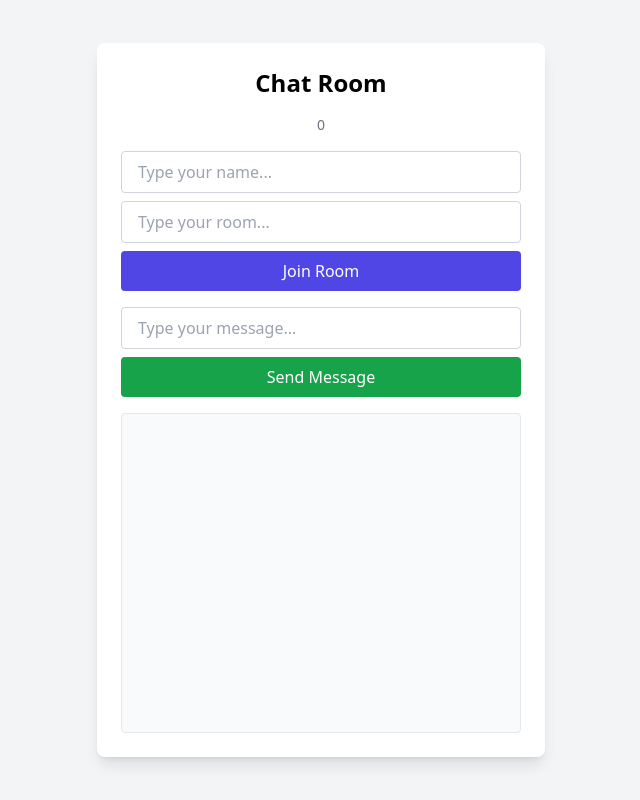
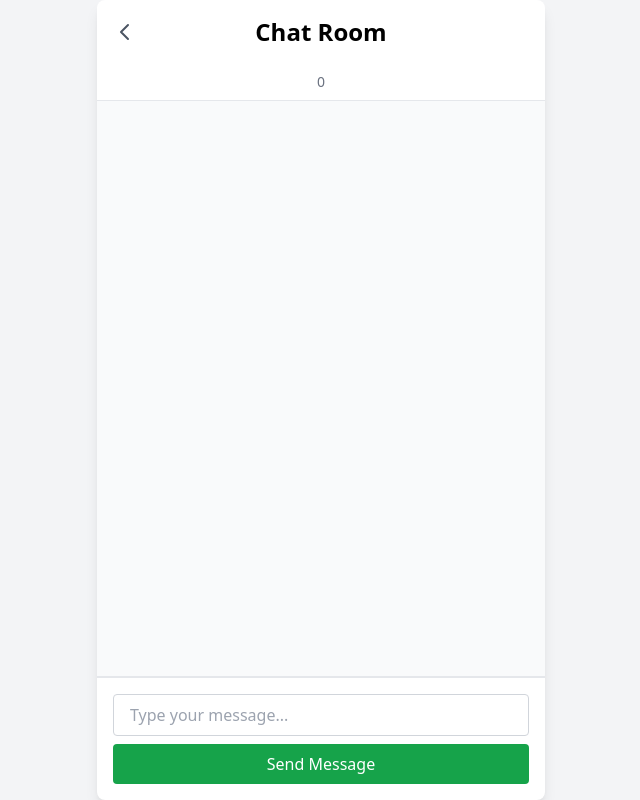
Before and after one commit to nisibz/simple-chat, a website: page src/chat.html in a window 1280 px wide. Both pictures are taken after a click on the button "Join Room". Shown: the whole page, without its empty margins (319-959 px from the left). Drawn offline with nearby package versions, Linux system fonts and the light colour scheme; no server answers.

Commit message:
Refactor chat room interface to separate joining and chatting sections

```diff
--- a/src/chat.html
+++ b/src/chat.html
@@ -7,11 +7,11 @@
     <script src="https://cdn.tailwindcss.com"></script>
   </head>
   <body class="bg-gray-100 h-screen flex items-center justify-center">
-    <div class="bg-white shadow-lg rounded-lg p-6 w-full max-w-md space-y-4">
-      <div class="text-2xl font-bold text-center">Chat Room</div>
-
-      <div id="onlineTotal" class="text-center text-sm text-gray-500">0</div>
-
+    <div
+      id="homePage"
+      class="bg-white shadow-lg rounded-lg p-6 w-full max-w-md space-y-4"
+    >
+      <div class="text-2xl font-bold text-center">Join Chat Room</div>
       <div class="space-y-2">
         <input
           type="text"
@@ -32,8 +32,45 @@
           Join Room
         </button>
       </div>
+    </div>
 
-      <div class="space-y-2">
+    <div
+      id="chatPage"
+      class="hidden flex flex-col bg-white shadow-lg rounded-lg w-full max-w-md h-full"
+    >
+      <div class="text-2xl font-bold text-center p-4 relative">
+        <button
+          id="backButton"
+          class="absolute left-4 top-1/2 transform -translate-y-1/2"
+        >
+          <svg
+            xmlns="http://www.w3.org/2000/svg"
+            class="h-6 w-6 text-gray-600 hover:text-gray-800"
+            fill="none"
+            viewBox="0 0 24 24"
+            stroke="currentColor"
+          >
+            <path
+              stroke-linecap="round"
+              stroke-linejoin="round"
+              stroke-width="2"
+              d="M15 19l-7-7 7-7"
+            />
+          </svg>
+        </button>
+        Chat Room
+      </div>
+
+      <div id="onlineTotal" class="text-center text-sm text-gray-500 p-2">
+        0
+      </div>
+      <ul
+        id="messages"
+        class="flex-grow overflow-y-auto bg-gray-50 p-4 border-t border-b border-gray-200 space-y-2"
+      >
+        <!-- Messages will appear here -->
+      </ul>
+      <div class="p-4 border-t border-gray-200">
         <input
           type="text"
           id="messageInput"
@@ -42,18 +79,11 @@
         />
         <button
           id="sendButton"
-          class="w-full bg-green-600 text-white px-4 py-2 rounded hover:bg-green-700"
+          class="w-full bg-green-600 text-white px-4 py-2 rounded hover:bg-green-700 mt-2"
         >
           Send Message
         </button>
       </div>
-
-      <ul
-        id="messages"
-        class="h-80 overflow-y-auto bg-gray-50 p-4 border border-gray-200 rounded space-y-2"
-      >
-        <!-- Messages will appear here -->
-      </ul>
     </div>
 
     <script src="https://cdn.socket.io/4.0.1/socket.io.js"></script>
@@ -64,6 +94,8 @@
       const roomInput = document.getElementById("roomInput");
       const joinRoomButton = document.getElementById("joinRoomButton");
       const onlineTotal = document.getElementById("onlineTotal");
+      const homePage = document.getElementById("homePage");
+      const chatPage = document.getElementById("chatPage");
 
       joinRoomButton.addEventListener("click", () => {
         const room = roomInput.value;
@@ -74,6 +106,8 @@
         }
 
         socket.emit("join room", room);
+        homePage.classList.add("hidden");
+        chatPage.classList.remove("hidden");
       });
 
       const messageInput = document.getElementById("messageInput");
@@ -106,6 +140,11 @@
         messages.scrollTop = messages.scrollHeight;
       });
 
+      document.getElementById("backButton").addEventListener("click", () => {
+        chatPage.classList.add("hidden");
+        homePage.classList.remove("hidden");
+      });
+
       socket.on("online users", (users) => {
         onlineTotal.textContent = `Online users: ${users.count}`;
       });
```
